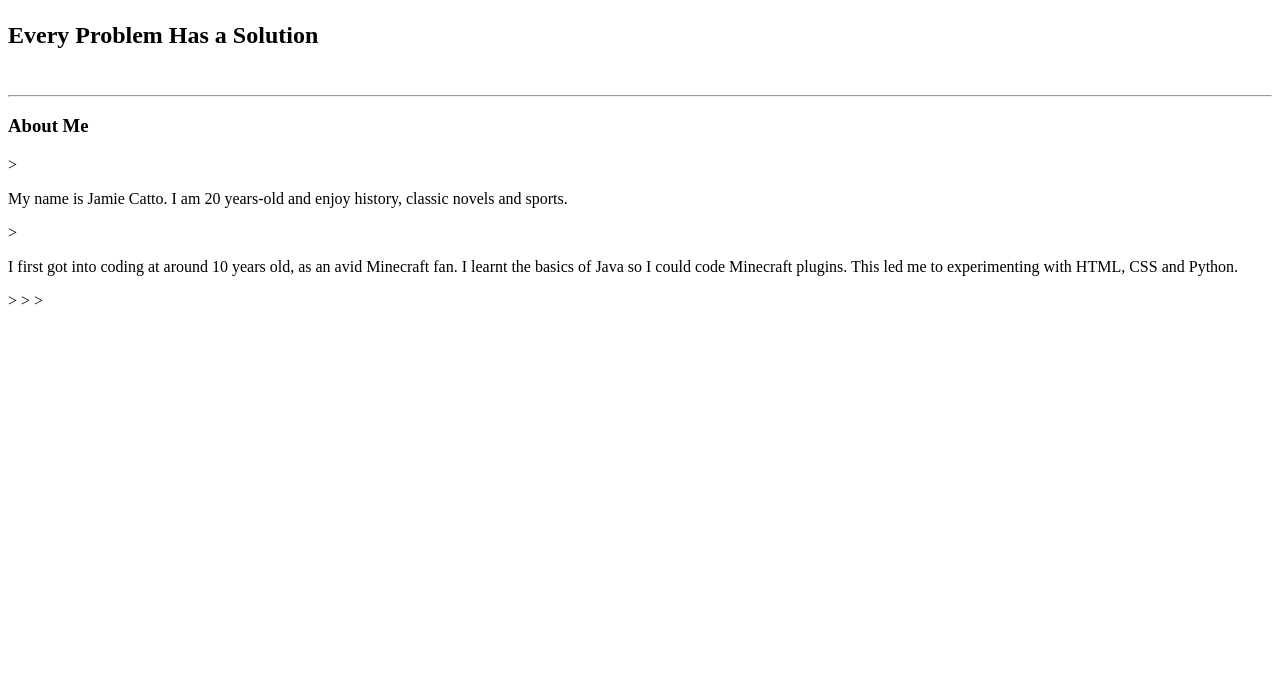
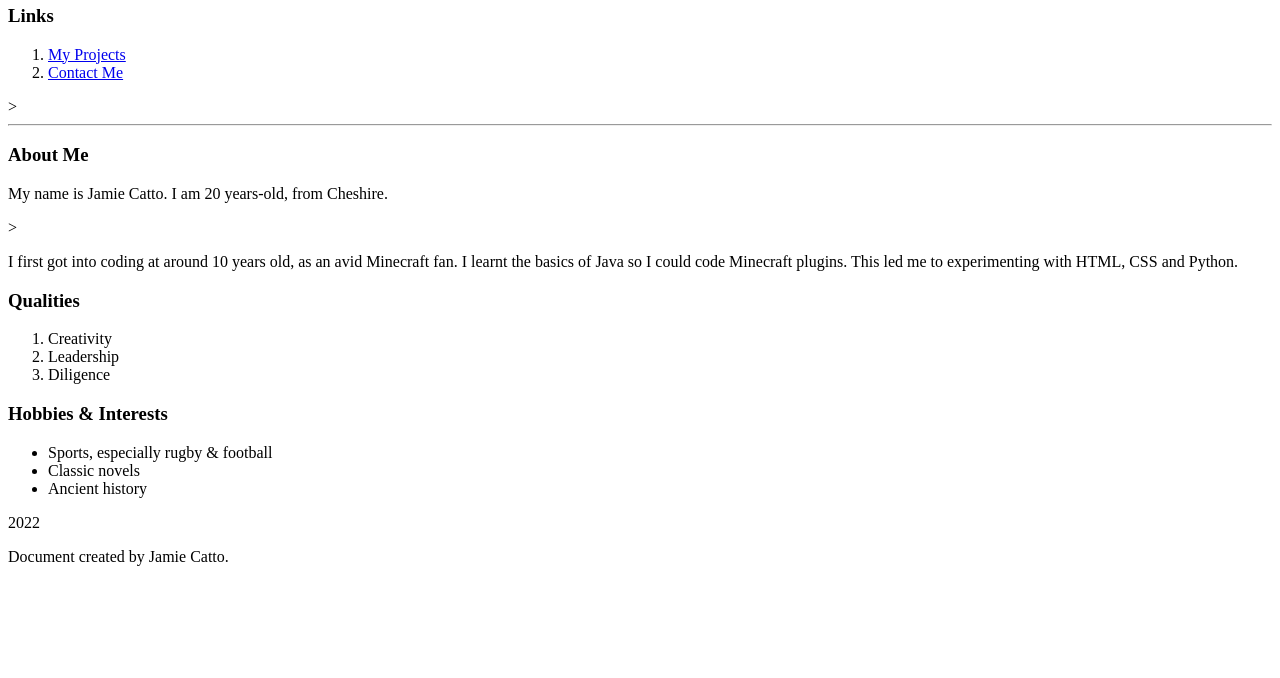
Before and after one commit to JamieCattoCode/portfolio, a plain HTML site: page index.html in a window 1280 px wide. Shown: the part 122-800 px from the top of the page. Drawn offline with Linux system fonts and the light colour scheme.

Commit message:
Added contact.html and project.html + images and pages subdirectories

```diff
--- a/index.html
+++ b/index.html
@@ -1,20 +1,57 @@
 <!DOCTYPE html>
 <html>
 <head>
-    <title>Jamie Catto</title>>
+    <title>Jamie Catto</title>
 </head>
 <body>
-    <h1>Jamie Catto</h1>>
-    <h2>Every Problem Has a Solution</h2>
+
+    <header>
+        <h1>Jamie Catto</h1>
+        <h2>Every Problem Has a Solution</h2>
+        <h3>Links</h3>
+        <ol>
+            <li><a href="pages/projects.html">My Projects</a></li>
+            <li><a href="pages/contact.html">Contact Me</a></li>
+        </ol>
+    </header>>
+
     <br />
     <hr />
-    <h3>About Me</h3>>
-    <p>My name is Jamie Catto. I am 20 years-old and enjoy history, classic novels and sports.</p>>
-    <p>I first got into coding at around 10 years old, as an avid Minecraft fan.
-        I learnt the basics of Java so I could code Minecraft plugins. This led me
-        to experimenting with HTML, CSS and Python.
-    </p>>
 
-</body>>
+    <main>
+        <section>
+            <h3>About Me</h3>
+                <p>My name is Jamie Catto. I am 20 years-old, from Cheshire.</p>>
+                <p>I first got into coding at around 10 years old, as an avid Minecraft fan.
+                    I learnt the basics of Java so I could code Minecraft plugins. This led me
+                    to experimenting with HTML, CSS and Python.
+                </p>
+        </section>
 
-</html>>
+        <section>
+            <h3>Qualities</h3>
+            <ol>
+                <li>Creativity</li>
+                <li>Leadership</li>
+                <li>Diligence</li>
+            </ol>
+        </section>
+
+        <section>
+            <h3>Hobbies & Interests</h3>
+            <ul>
+                <li>Sports, especially rugby & football</li>
+                <li>Classic novels</li>
+                <li>Ancient history</li>
+            </ul>
+        </section>
+    </main>
+
+    <footer>
+            <p>2022</p>
+            <p>Document created by Jamie Catto.</p>
+    </footer>
+
+</body>
+
+</html>
```
Also changed, not shown: pages/contact.html (added, +13 -0 lines), pages/projects.html (added, +13 -0 lines).
